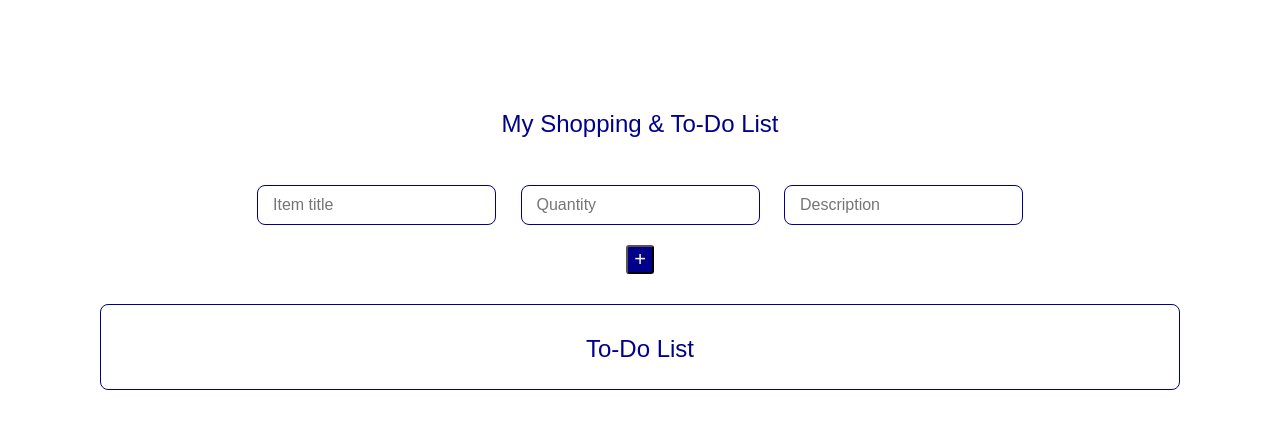
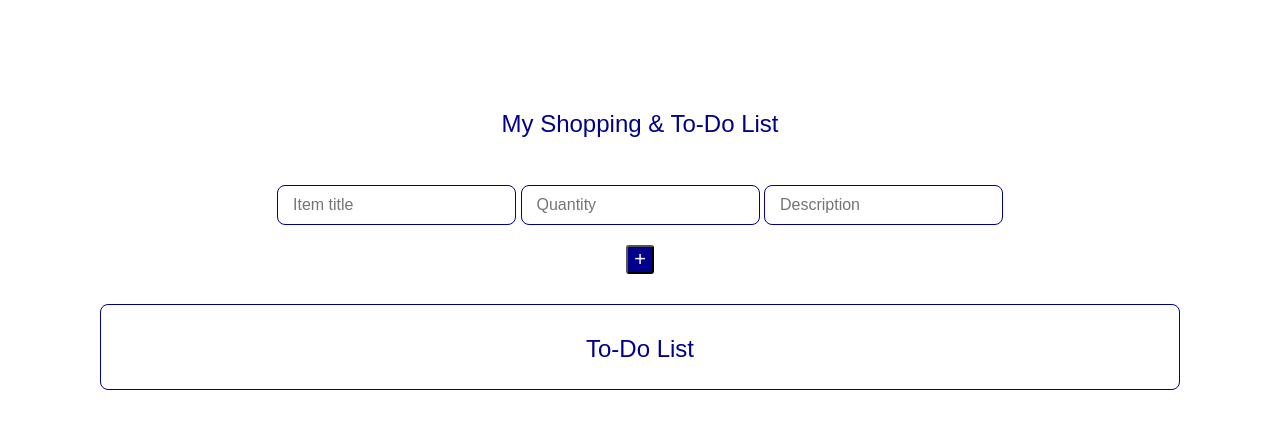
Before and after one commit to taiwocodes/shoppinglist-todo, a plain HTML site: page index.html in a window 1280 px wide. Drawn offline with Linux system fonts and the light colour scheme.

Commit message:
added margin to input elements

```diff
--- a/shoppinglist.css
+++ b/shoppinglist.css
@@ -30,7 +30,8 @@ input{
 }
 
 #item-form, #qty-form, #desc-form{
-    margin: 10px;
+    margin-top: 10px;
+    margin-bottom: 10px;
     /* padding-bottom: 20px; */
     /* padding-right: 100px; */
 }
```
